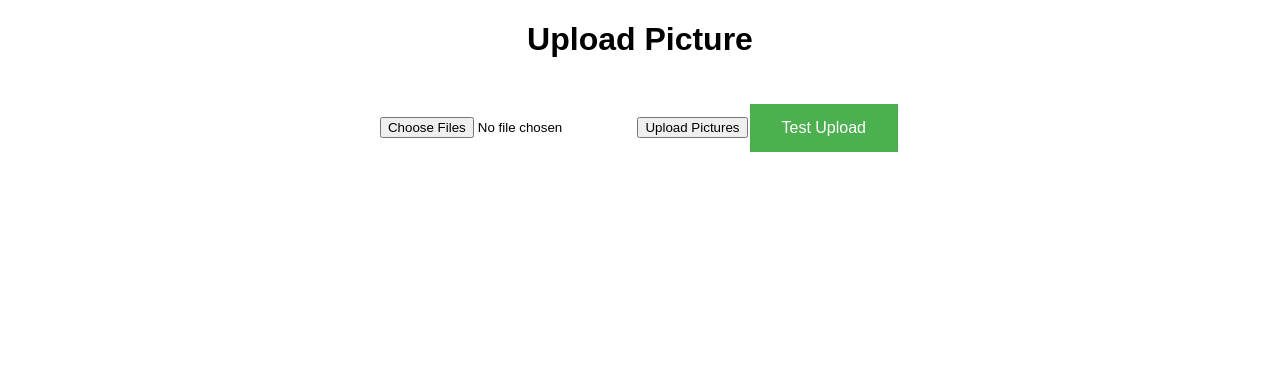
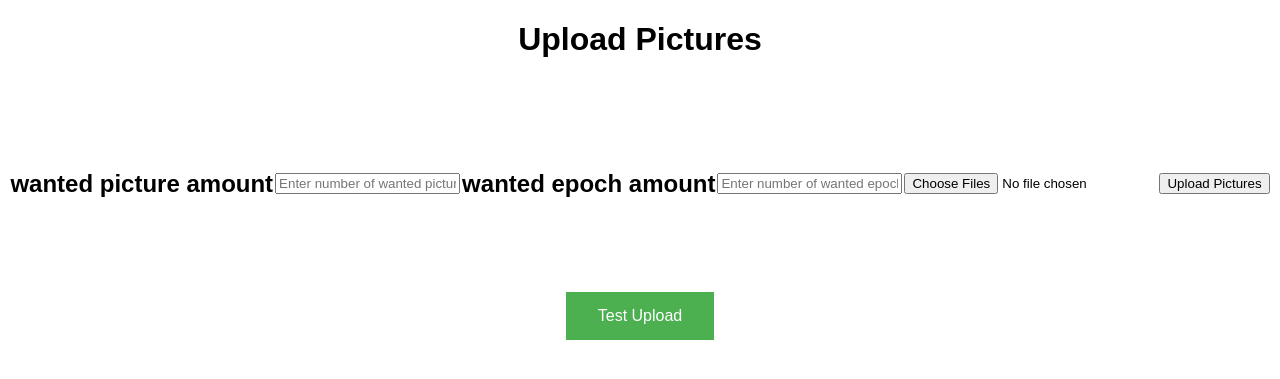
Before and after one commit to Samppa50/SyntheticHealthData, a Flask app: page /picture in a window 1280 px wide. Shown: the top 379 px of the page. Run offline with Flask 3, Linux system fonts and the light colour scheme.

Commit message:
parameters for picture generation

```diff
--- a/textBased/app.py
+++ b/textBased/app.py
@@ -192,6 +192,8 @@ def picture_upload():
     url = "http://picture-generation:5002/upload"
     session_id = session.get('session_id', str(uuid.uuid4()))
     session['session_id'] = session_id
+    pic_amount = request.form.get("pic-amount", default=10, type=int)
+    epoch_amount = request.form.get("epoch-amount", default=10, type=int)
 
     upload_folder = f'Files/pictures/uploads/'
     if not os.path.exists(upload_folder):
--- a/textBased/templates/picture.html
+++ b/textBased/templates/picture.html
@@ -8,12 +8,18 @@
 
 <body>
     <div class="container">
-        <h1>Upload Picture</h1>
+        <h1>Upload Pictures</h1>
         <div class="upload-form">
-            <form action="{{ url_for('picture_upload') }}" method="post" enctype="multipart/form-data">
+            <form action="{{ url_for('picture_upload') }}" method="post" enctype="multipart/form-data" class="field-for-input">
+                <h2>wanted picture amount</h2>
+                <input type="number" name="pic-amount" placeholder="Enter number of wanted pictures" required class="input-field">
+                <h2>wanted epoch amount</h2>
+                <input type="number" name="epoch-amount" placeholder="Enter number of wanted epochs" required class="input-field">
                 <input type="file" name="files" accept="image/*" multiple webkitdirectory directory>
                 <button type="submit">Upload Pictures</button>
             </form>
+        </div>
+        <div class="upload-form">
             <form action="{{ url_for('test_upload') }}" method="post">
                 <button type="submit" class="button">Test Upload</button>
             </form>
```
